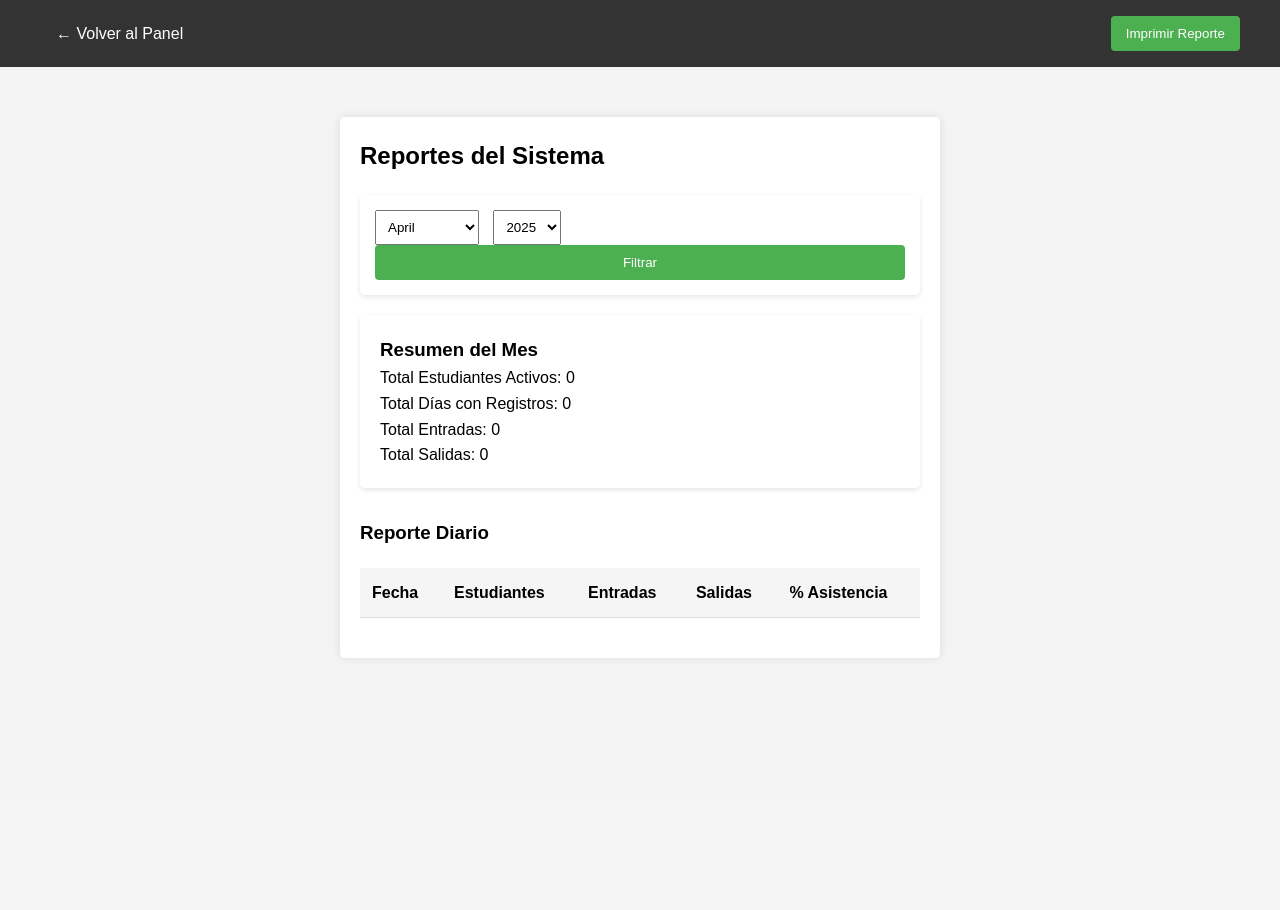
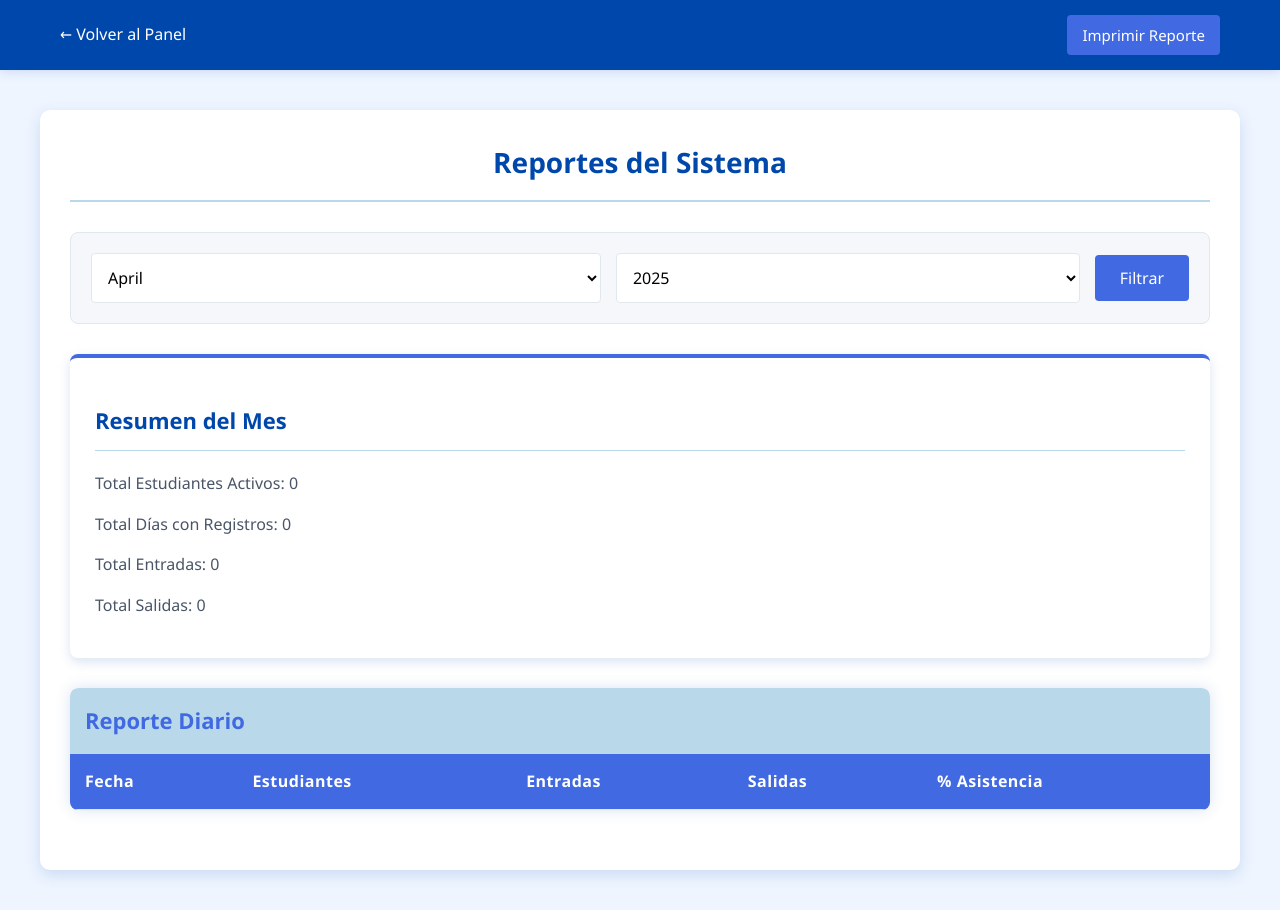
Before and after one commit to GersonMera/Sistema-de-Gestion-de-asistencia-de-alumnos-de-senati-del-bloque-501, a PHP site: page /admin/reports.php in a window 1280 px wide. Before the commit the page ends 618 px from the top, so only its background shows below. Run offline with PHP 8.4, Linux system fonts and the light colour scheme; a user stored in the database is signed in; data that the repository does not hold is empty.

Commit message:
Realice ahora los cambios de la sección de reportes de alumnos en la parte administrativa

```diff
--- a/admin/reports.php
+++ b/admin/reports.php
@@ -40,7 +40,7 @@ $daily_records = $stmt->fetchAll();
 <html>
 <head>
     <title>Reportes - Sistema de Asistencia</title>
-    <link rel="stylesheet" href="../css/style.css">
+    <link rel="stylesheet" href="../css/reporte-de-alumnos.css">
 </head>
 <body>
     <nav class="nav">
--- /dev/null
+++ b/css/reporte-de-alumnos.css
@@ -0,0 +1,305 @@
+/* Variables de colores */
+:root {
+    --primary-blue: #0047AB;
+    --secondary-blue: #4169E1;
+    --light-blue: #B9D9EB;
+    --very-light-blue: #EEF5FF;
+    --white: #FFFFFF;
+    --light-gray: #F5F7FA;
+    --border-color: #E1E8ED;
+    --text-dark: #333333;
+    --text-medium: #4A5568;
+    --shadow: rgba(0, 71, 171, 0.15);
+  }
+
+  /* Estilos generales */
+  * {
+    margin: 0;
+    padding: 0;
+    box-sizing: border-box;
+    font-family: 'Segoe UI', Tahoma, Geneva, Verdana, sans-serif;
+  }
+
+  body {
+    background-color: var(--very-light-blue);
+    color: var(--text-dark);
+    line-height: 1.6;
+  }
+
+  /* Barra de navegación */
+  .nav {
+    background-color: var(--primary-blue);
+    color: var(--white);
+    padding: 15px 0;
+    box-shadow: 0 2px 10px var(--shadow);
+  }
+
+  .nav-container {
+    display: flex;
+    justify-content: space-between;
+    align-items: center;
+    max-width: 1200px;
+    margin: 0 auto;
+    padding: 0 20px;
+  }
+
+  .nav a {
+    color: var(--white);
+    text-decoration: none;
+    font-weight: 500;
+    transition: opacity 0.3s;
+  }
+
+  .nav a:hover {
+    opacity: 0.8;
+  }
+
+  /* Contenedor principal */
+  .container {
+    max-width: 1200px;
+    margin: 40px auto;
+    padding: 30px;
+    background-color: var(--white);
+    border-radius: 10px;
+    box-shadow: 0 5px 15px var(--shadow);
+  }
+
+  h2 {
+    color: var(--primary-blue);
+    margin-bottom: 30px;
+    padding-bottom: 15px;
+    border-bottom: 2px solid var(--light-blue);
+    text-align: center;
+    font-size: 28px;
+  }
+
+  h3 {
+    color: var(--secondary-blue);
+    margin: 20px 0;
+    font-size: 22px;
+  }
+
+  /* Filtros - Ocupando todo el ancho */
+  .filters {
+    margin: 25px 0;
+    padding: 20px;
+    background-color: var(--light-gray);
+    border-radius: 8px;
+    border: 1px solid var(--border-color);
+    width: 100%;
+  }
+
+  .filters form {
+    display: flex;
+    flex-wrap: wrap;
+    gap: 15px;
+    align-items: center;
+    width: 100%;
+  }
+
+  .filters select {
+    padding: 12px;
+    border: 1px solid var(--border-color);
+    border-radius: 4px;
+    background-color: var(--white);
+    font-size: 16px;
+    min-width: 200px;
+    flex-grow: 1;
+  }
+
+  .filters button {
+    padding: 12px 25px;
+    background-color: var(--secondary-blue);
+    color: var(--white);
+    border: none;
+    border-radius: 4px;
+    cursor: pointer;
+    font-size: 16px;
+    transition: all 0.3s ease;
+  }
+
+  .filters button:hover {
+    background-color: var(--primary-blue);
+  }
+
+  /* Dashboard Card - Ocupando todo el ancho */
+  .dashboard-grid {
+    margin: 30px 0;
+    width: 100%;
+  }
+
+  .dashboard-card {
+    background-color: var(--white);
+    border-radius: 8px;
+    padding: 25px;
+    box-shadow: 0 4px 12px var(--shadow);
+    border-top: 4px solid var(--secondary-blue);
+    width: 100%;
+  }
+
+  .dashboard-card h3 {
+    color: var(--primary-blue);
+    font-size: 22px;
+    margin-bottom: 20px;
+    border-bottom: 1px solid var(--light-blue);
+    padding-bottom: 12px;
+  }
+
+  .dashboard-card p {
+    margin: 15px 0;
+    color: var(--text-medium);
+    font-size: 16px;
+    display: flex;
+    justify-content: space-between;
+  }
+
+  .dashboard-card p:after {
+    content: "";
+    display: inline-block;
+    font-weight: bold;
+    color: var(--text-dark);
+  }
+
+  /* Tabla de reportes */
+  .table-container {
+    margin: 30px 0;
+    overflow-x: auto;
+    border-radius: 8px;
+    box-shadow: 0 0 15px var(--shadow);
+    width: 100%;
+  }
+
+  .table-container h3 {
+    padding: 15px;
+    background-color: var(--light-blue);
+    border-radius: 8px 8px 0 0;
+    margin: 0;
+  }
+
+  table {
+    width: 100%;
+    border-collapse: collapse;
+    background-color: var(--white);
+  }
+
+  thead {
+    background-color: var(--secondary-blue);
+    color: var(--white);
+  }
+
+  th, td {
+    padding: 15px;
+    text-align: left;
+    border-bottom: 1px solid var(--border-color);
+  }
+
+  th {
+    font-weight: 600;
+    letter-spacing: 0.5px;
+  }
+
+  tbody tr {
+    transition: background-color 0.2s;
+  }
+
+  tbody tr:hover {
+    background-color: var(--very-light-blue);
+  }
+
+  tbody tr:nth-child(even) {
+    background-color: var(--light-gray);
+  }
+
+  tbody tr:nth-child(even):hover {
+    background-color: var(--light-blue);
+  }
+
+  /* Botón para imprimir */
+  .button {
+    padding: 10px 15px;
+    background-color: var(--secondary-blue);
+    color: var(--white);
+    border: none;
+    border-radius: 4px;
+    cursor: pointer;
+    font-size: 15px;
+    transition: all 0.3s ease;
+    text-decoration: none;
+    display: inline-block;
+  }
+
+  .button:hover {
+    background-color: var(--primary-blue);
+    transform: translateY(-2px);
+    box-shadow: 0 4px 8px var(--shadow);
+  }
+
+  /* Estilos para impresión */
+  @media print {
+    .nav, .filters button {
+      display: none;
+    }
+
+    body {
+      background-color: var(--white);
+    }
+
+    .container {
+      box-shadow: none;
+      margin: 0;
+      padding: 20px;
+      max-width: 100%;
+    }
+
+    .table-container {
+      box-shadow: none;
+    }
+
+    .dashboard-card {
+      box-shadow: none;
+      border: 1px solid var(--border-color);
+    }
+  }
+
+  /* Responsive */
+  @media (max-width: 992px) {
+    .container {
+      padding: 20px;
+      margin: 20px;
+    }
+  }
+
+  @media (max-width: 768px) {
+    .filters form {
+      flex-direction: column;
+      align-items: stretch;
+    }
+
+    .filters select, .filters button {
+      width: 100%;
+    }
+
+    table {
+      font-size: 14px;
+    }
+
+    th, td {
+      padding: 10px 8px;
+    }
+  }
+
+  @media (max-width: 576px) {
+    .container {
+      padding: 15px;
+      margin: 10px;
+    }
+
+    h2 {
+      font-size: 22px;
+    }
+
+    h3 {
+      font-size: 18px;
+    }
+  }
+  /*hola*/
```
